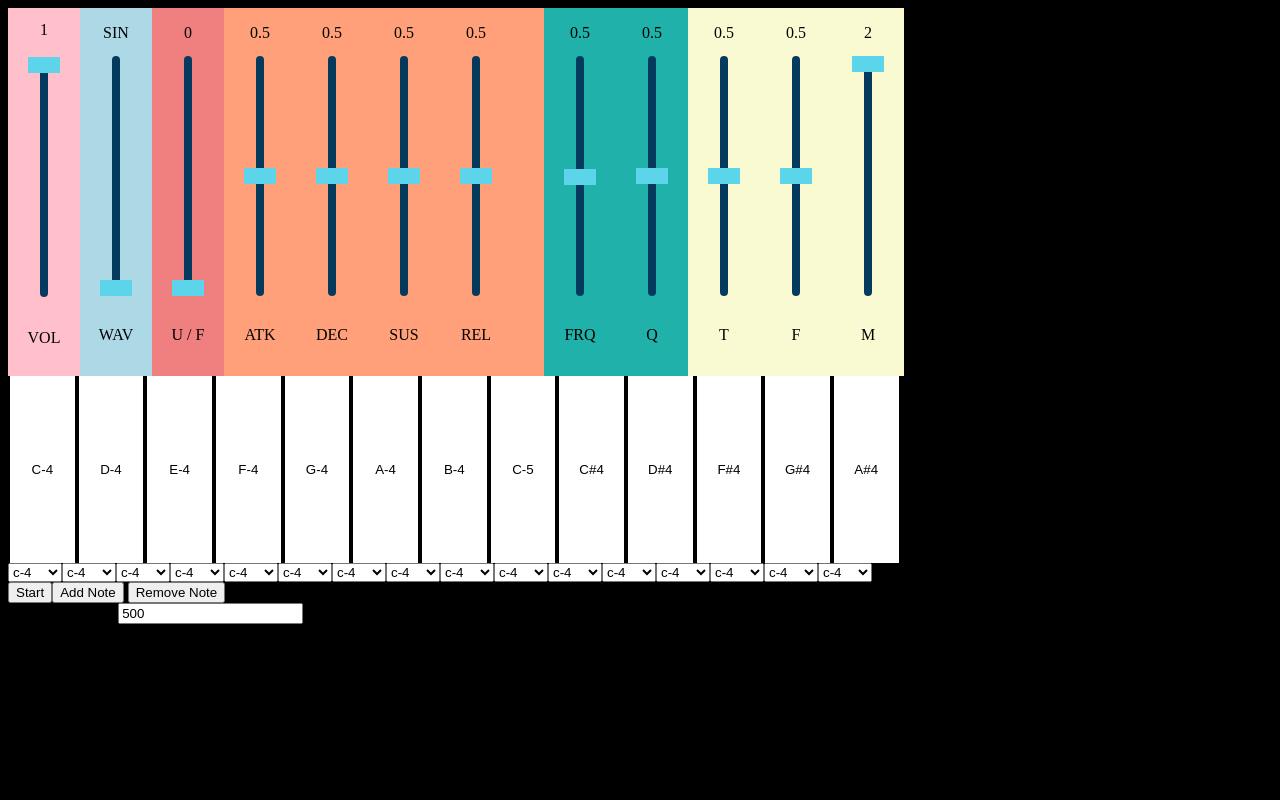
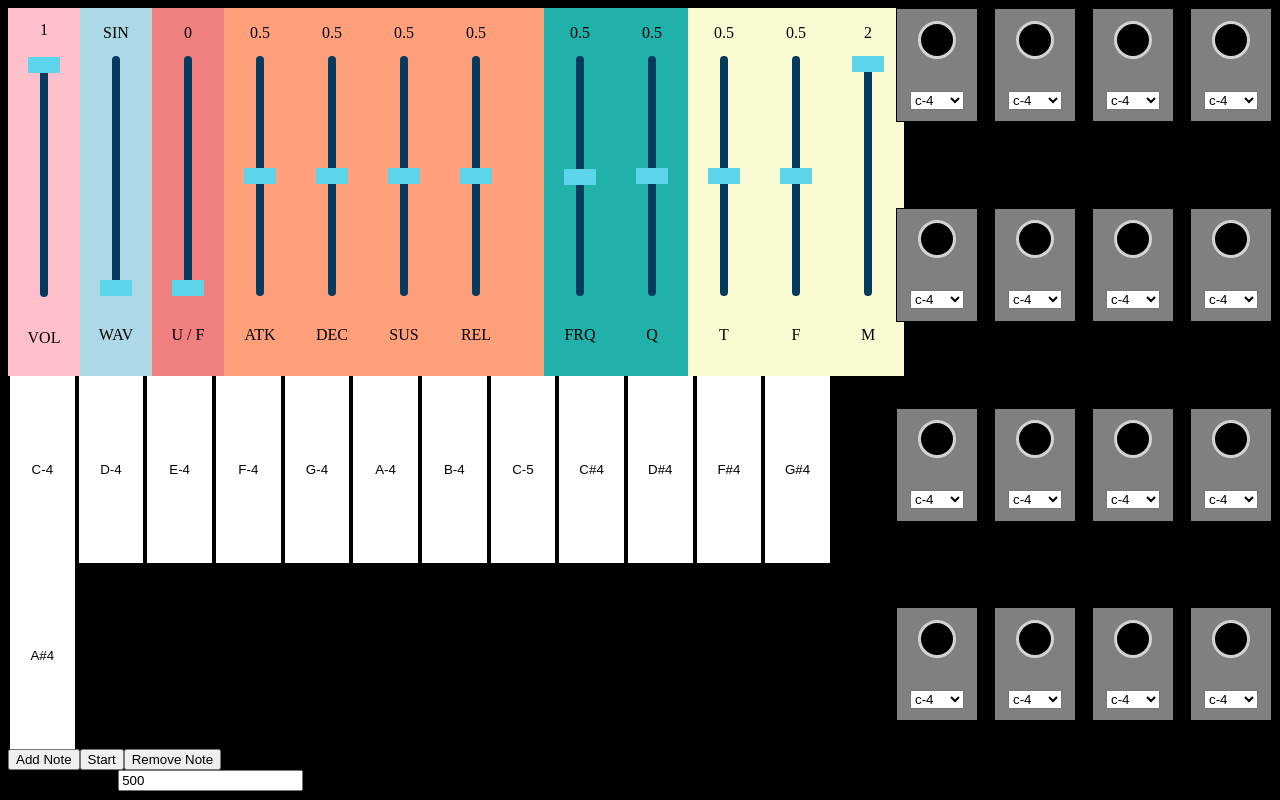
Before and after one commit to patrickmctighe/javascript-synth-2, a React (Vite) app in the folder synth/: page / in a window 1280 px wide. Built offline with nearby package versions, Linux system fonts and the light colour scheme.

Commit message:
good-start-on-css-will-continue-tomorrow

```diff
--- a/synth/src/Sequencer.jsx
+++ b/synth/src/Sequencer.jsx
@@ -4,24 +4,26 @@ import './styles/sequencer.css';
 
 const notes = ["c-4", "d-4", "e-4", "f-4", "g-4", "a-4", "b-4", "c-5", "c#4", "d#4", "f#4", "g#4", "a#4", "silent"];
 
-function Sequencer({noteKey, waveform, ADSR, frequency, q, volume, actx, noteWidth, time, feedback, maxDuration}) {
-  const [sequence, setSequence] = useState(Array(16).fill('c-4'));
-  const [isPlaying, setIsPlaying] = useState(false);
-  const [playbackSpeed, setPlaybackSpeed] = useState(500); // New state variable for playback speed
+function Sequencer({noteKey, waveform, ADSR, frequency, q, volume, actx, noteWidth, time, feedback, maxDuration, isPlaying, setIsPlaying, sequence, setSequence, playbackSpeed, setPlaybackSpeed}) {
+
+
+
+  const [currentNoteIndex, setCurrentNoteIndex] = useState(0); // New state variable for current note index
+
   const noteIndexRef = useRef(0);
   const sequenceRef = useRef(sequence);
 
   useEffect(() => {
     sequenceRef.current = sequence;
   }, [sequence]);
-
   const playSequence = () => {
     return setInterval(() => {
       const note = sequenceRef.current[noteIndexRef.current];
       const { attack, decay, sustain, release } = ADSR;
       playNote(note, waveform, { attack, decay, sustain, release }, frequency, q, volume, actx, noteWidth, time, feedback, maxDuration);
       noteIndexRef.current = (noteIndexRef.current + 1) % sequence.length;
-    }, playbackSpeed); // Use playbackSpeed state variable here
+      setCurrentNoteIndex(noteIndexRef.current); // Update current note index state
+    }, playbackSpeed);
   };
 
   useEffect(() => {
@@ -42,32 +44,22 @@ function Sequencer({noteKey, waveform, ADSR, frequency, q, volume, actx, noteWid
     setSequence(newSequence);
   };
 
-  const addNote = () => { // New function to add a note to the sequence
-    setSequence(prevSequence => [...prevSequence, 'c-4']);
-  };
 
-  const removeNote = () => { // New function to remove a note from the sequence
-    setSequence(prevSequence => prevSequence.slice(0, -1));
-  };
 
   return (
     <div>
-      <div className="seqSteps">
+      <div className="seqSteps" >
       {sequence.map((note, index) => (
-
+        <div key={index} className="indvStep">
+          <div className={isPlaying && currentNoteIndex === index ? "lightOn" : "lightOff"}></div>
         <select key={index} value={note} onChange={event => handleNoteChange(index, event.target.value)}>
           {notes.map(noteOption => (
             <option key={noteOption} value={noteOption}>{noteOption}</option>
           ))}
-        </select>
+        </select></div>
+
       ))}</div>
-      <button onClick={() => setIsPlaying(!isPlaying)}>{isPlaying ? 'Stop' : 'Start'}</button>
-      <button onClick={addNote}>Add Note</button> {/* New button to add a note */}
-      <button onClick={removeNote}>Remove Note</button> {/* New button to remove a note */}
-      <div>
-        <label>Playback Speed: </label>
-        <input type="number" value={playbackSpeed} onChange={event => setPlaybackSpeed(Number(event.target.value))} /> {/* New input to adjust playback speed */}
-      </div>
+
     </div>
   );
 }
--- a/synth/src/Synth.jsx
+++ b/synth/src/Synth.jsx
@@ -1,24 +1,22 @@
-import React, { useState, useEffect } from 'react';
-import Volume from './effects/Volume';
-import Wave from './effects/Wave';
-import Unison from './effects/Unison-Fatten';
-import ADSR from './effects/ADSR';
-import FrequencyQ from './effects/FrequencyQ';
-import Echo from './effects/Echo';
-import Keyboard from './effects/Keyboard';
-import Sequencer from './Sequencer';
-import {playNote} from './playFunction.jsx'
+import React, { useState, useEffect } from "react";
+import Volume from "./effects/Volume";
+import Wave from "./effects/Wave";
+import Unison from "./effects/Unison-Fatten";
+import ADSR from "./effects/ADSR";
+import FrequencyQ from "./effects/FrequencyQ";
+import Echo from "./effects/Echo";
+import Keyboard from "./effects/Keyboard";
+import Sequencer from "./Sequencer";
+import { playNote } from "./playFunction.jsx";
 
-import './styles/synth.css';
+import "./styles/synth.css";
 
 const Synth = React.forwardRef((props, ref) => {
-
   const [actx, setActx] = useState(null);
 
   const [volume, setVolume] = useState(1);
-  const [waveform, setWaveform] = useState('sine');
+  const [waveform, setWaveform] = useState("sine");
   const [noteWidth, setNoteWidth] = useState(0);
-
 
   const [attack, setAttack] = useState(0.5);
   const [decay, setDecay] = useState(0.5);
@@ -30,64 +28,142 @@ const Synth = React.forwardRef((props, ref) => {
   const [feedback, setFeedback] = useState(0.5);
   const [maxDuration, setMaxDuration] = useState(2);
 
+  const [isPlaying, setIsPlaying] = useState(false);
+  const [sequence, setSequence] = useState(Array(16).fill("c-4"));
+  const [playbackSpeed, setPlaybackSpeed] = useState(500);
 
-  const handleVolumeChange = (event) => setVolume(parseFloat(event.target.value));
+  const addNote = () => {
+    setSequence((prevSequence) => [...prevSequence, "c-4"]);
+  };
+
+  const removeNote = () => {
+    setSequence((prevSequence) => prevSequence.slice(0, -1));
+  };
+
+  const handleVolumeChange = (event) =>
+    setVolume(parseFloat(event.target.value));
   const handleWaveformChange = (newValue) => {
     setWaveform(newValue);
   };
- const handleWidthChange = (event) => setNoteWidth(parseFloat(event.target.value));
-  const handleAttackChange = (event) => setAttack(parseFloat(event.target.value));
+  const handleWidthChange = (event) =>
+    setNoteWidth(parseFloat(event.target.value));
+  const handleAttackChange = (event) =>
+    setAttack(parseFloat(event.target.value));
   const handleDecayChange = (event) => setDecay(parseFloat(event.target.value));
-  const handleSustainChange = (event) => setSustain(parseFloat(event.target.value));
-  const handleReleaseChange = (event) => setRelease(parseFloat(event.target.value));
-  const handleFrequencyChange = (event) => setFrequency(parseFloat(event.target.value));
+  const handleSustainChange = (event) =>
+    setSustain(parseFloat(event.target.value));
+  const handleReleaseChange = (event) =>
+    setRelease(parseFloat(event.target.value));
+  const handleFrequencyChange = (event) =>
+    setFrequency(parseFloat(event.target.value));
   const handleQChange = (event) => setQ(parseFloat(event.target.value));
   const handleTimeChange = (event) => setTime(parseFloat(event.target.value));
-  const handleFeedbackChange = (event) => setFeedback(parseFloat(event.target.value));
-  const handleMaxDurationChange = (event) => setMaxDuration(parseFloat(event.target.value));
+  const handleFeedbackChange = (event) =>
+    setFeedback(parseFloat(event.target.value));
+  const handleMaxDurationChange = (event) =>
+    setMaxDuration(parseFloat(event.target.value));
 
   useEffect(() => {
     const context = new (AudioContext || webkitAudioContext)();
     setActx(context);
-    console.log('actx after set:', actx);
+    console.log("actx after set:", actx);
     return () => {
-      if (context.state !== 'closed') {
-        context.close().catch((error) => console.error('Error closing AudioContext:', error));
+      if (context.state !== "closed") {
+        context
+          .close()
+          .catch((error) =>
+            console.error("Error closing AudioContext:", error)
+          );
       }
     };
   }, []);
 
   useEffect(() => {
     console.log(`Volume changed to ${volume}`);
-  }, [volume])
+  }, [volume]);
   const handlePlayNote = (noteName) => {
     event.stopPropagation();
-    const filter = { type: 'lowpass', frequency: parseFloat(frequency), Q: parseFloat(q) };
+    const filter = {
+      type: "lowpass",
+      frequency: parseFloat(frequency),
+      Q: parseFloat(q),
+    };
     const ADSR = { attack, decay, sustain, release };
 
-    console.log('ADSR:', ADSR);
-    console.log('Filter:', filter);
+    console.log("ADSR:", ADSR);
+    console.log("Filter:", filter);
 
     if (actx) {
-      if (actx.state === 'suspended') {
+      if (actx.state === "suspended") {
         actx.resume();
       }
-      console.log('actx in handlePlayNote:', actx);
-      playNote(noteName, waveform, ADSR, frequency, q, volume,  actx, noteWidth, time, feedback, maxDuration);
+      console.log("actx in handlePlayNote:", actx);
+      playNote(
+        noteName,
+        waveform,
+        ADSR,
+        frequency,
+        q,
+        volume,
+        actx,
+        noteWidth,
+        time,
+        feedback,
+        maxDuration
+      );
     } else {
-      console.log('AudioContext not initialized yet');
+      console.log("AudioContext not initialized yet");
     }
   };
   return (
-    <div>
-      <div className="effectSliders">    <Volume volume={volume} onVolumeChange={handleVolumeChange} />
+    <div className="synthBody">
+      <div className="keysSlidersButtons">
+        <div className="effectSliders">
+          {" "}
+          <Volume volume={volume} onVolumeChange={handleVolumeChange} />
           <Wave wave={waveform} onWaveChange={handleWaveformChange} />
           <Unison noteWidth={noteWidth} handleWidthChange={handleWidthChange} />
-    <ADSR ADSR={{attack, decay, sustain, release}} handleAttackChange={handleAttackChange} handleDecayChange={handleDecayChange} handleSustainChange={handleSustainChange} handleReleaseChange={handleReleaseChange} />
-    <FrequencyQ frequency={frequency} q={q} handleFrequencyChange={handleFrequencyChange} handleQChange={handleQChange} />
-    <Echo echo={{time, feedback, maxDuration}} handleTimeChange={handleTimeChange} handleFeedbackChange={handleFeedbackChange} handleMaxDurationChange={handleMaxDurationChange} />
+          <ADSR
+            ADSR={{ attack, decay, sustain, release }}
+            handleAttackChange={handleAttackChange}
+            handleDecayChange={handleDecayChange}
+            handleSustainChange={handleSustainChange}
+            handleReleaseChange={handleReleaseChange}
+          />
+          <FrequencyQ
+            frequency={frequency}
+            q={q}
+            handleFrequencyChange={handleFrequencyChange}
+            handleQChange={handleQChange}
+          />
+          <Echo
+            echo={{ time, feedback, maxDuration }}
+            handleTimeChange={handleTimeChange}
+            handleFeedbackChange={handleFeedbackChange}
+            handleMaxDurationChange={handleMaxDurationChange}
+          />
         </div>
-    <Keyboard playNote={handlePlayNote} volume={volume}/>
+        <Keyboard playNote={handlePlayNote} volume={volume} />
+        <div className="controlButtons">
+          <div className="startStop">
+            {" "}
+            <button onClick={addNote}>Add Note</button>
+            <button onClick={() => setIsPlaying(!isPlaying)}>
+              {isPlaying ? "Stop" : "Start"}
+            </button>
+            <button onClick={removeNote}>Remove Note</button>
+          </div>
+
+          <div className="speed">
+            <label>Playback Speed: </label>
+            <input
+              type="number"
+              value={playbackSpeed}
+              onChange={(event) => setPlaybackSpeed(Number(event.target.value))}
+            />
+          </div>
+        </div>
+      </div>
       <Sequencer
         playNote={handlePlayNote}
         actx={actx}
@@ -104,11 +180,16 @@ const Synth = React.forwardRef((props, ref) => {
         feedback={feedback}
         maxDuration={maxDuration}
         ADSR={{ attack, decay, sustain, release }}
+        isPlaying={isPlaying}
+        setIsPlaying={setIsPlaying}
+        sequence={sequence}
+        setSequence={setSequence}
+        playbackSpeed={playbackSpeed}
+        setPlaybackSpeed={setPlaybackSpeed}
       />
     </div>
   );
 });
 
-
-Synth.displayName = 'Synth';
+Synth.displayName = "Synth";
 export default Synth;
--- a/synth/src/styles/App.css
+++ b/synth/src/styles/App.css
@@ -1,4 +1,13 @@
-body{background-color: black;}
+body{
+    background-color: black;
+    display: flex;
+    flex-direction: column;
+    align-items: center;
+}
+
+*{
+
+}
 
 /********** Range Input Styles **********/
 /*Range Reset*/
--- a/synth/src/styles/sequencer.css
+++ b/synth/src/styles/sequencer.css
@@ -1,14 +1,37 @@
 .seqSteps{
-
+       display:grid;
+    grid-template-columns: repeat(4, 1fr);
+    grid-template-rows: repeat(4, 1fr);
+    width: 100%;
+    height: 100%;
+    row-gap: 1em;
+    column-gap: 1em;
 }
 
 .indvStep{
-    display: flex;
-    flex-direction: row;
-    justify-content: space-between;
-    align-items: center;
-    width: 100%;
-    height: 100%;
-    padding: 0;
-    margin: 0;
+height:7em;
+width:5em;
+background-color: grey;
+border: 1px solid black;
+display: flex;
+align-items: center;
+justify-content: center;
+flex-direction: column;
+gap:2em;
 }
+
+.lightOff{
+    height:2em;
+    width: 2em;
+    background-color: black;
+    border-radius: 45px;
+    border: 3px solid lightgray
+}
+
+.lightOn{
+    height:2em;
+    width: 2em;
+    background-color: red;
+    border-radius: 45px;
+    border: 3px solid lightgray
+}
--- a/synth/src/styles/synth.css
+++ b/synth/src/styles/synth.css
@@ -2,3 +2,12 @@
     display:flex;
 
 }
+
+.synthBody{
+    display:flex;
+    gap:1em;
+}
+
+.keysSlidersButtons{
+
+}
```
Lines whose indentation alone changed are shown as unchanged.
